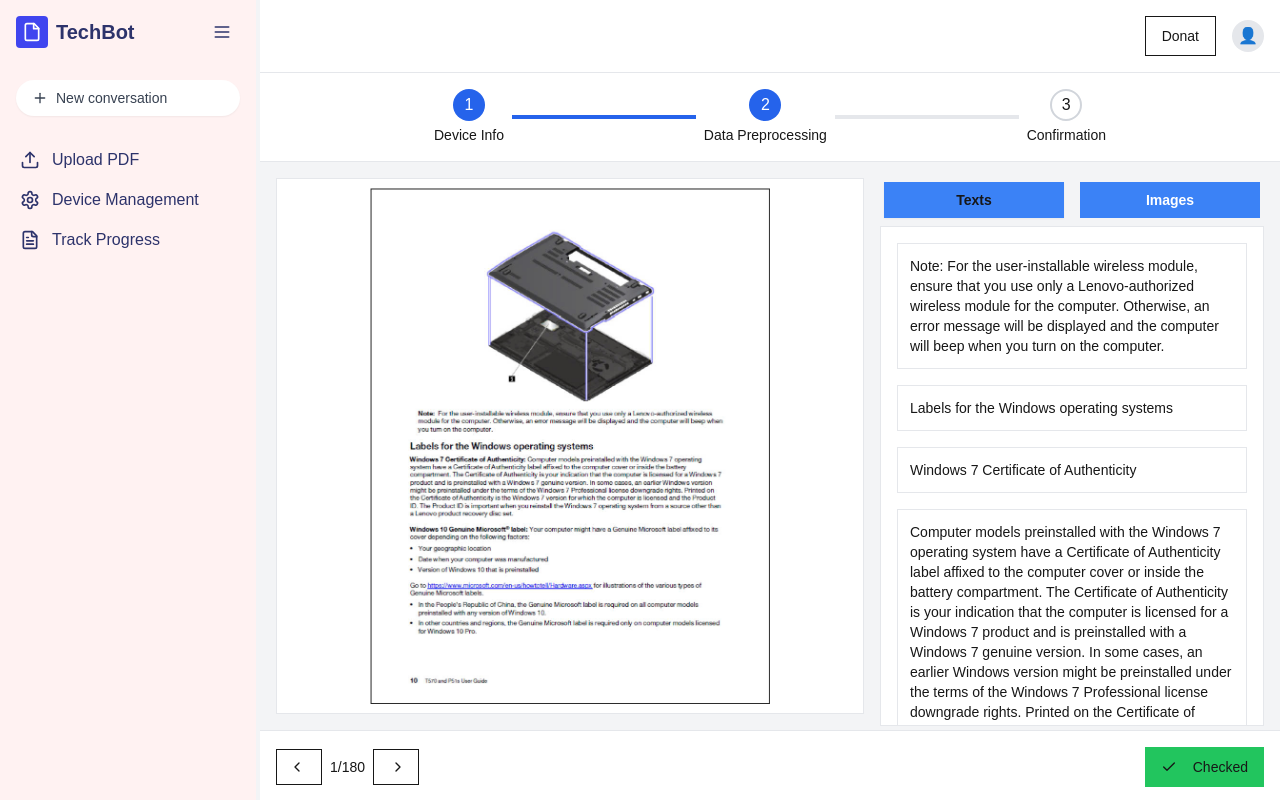
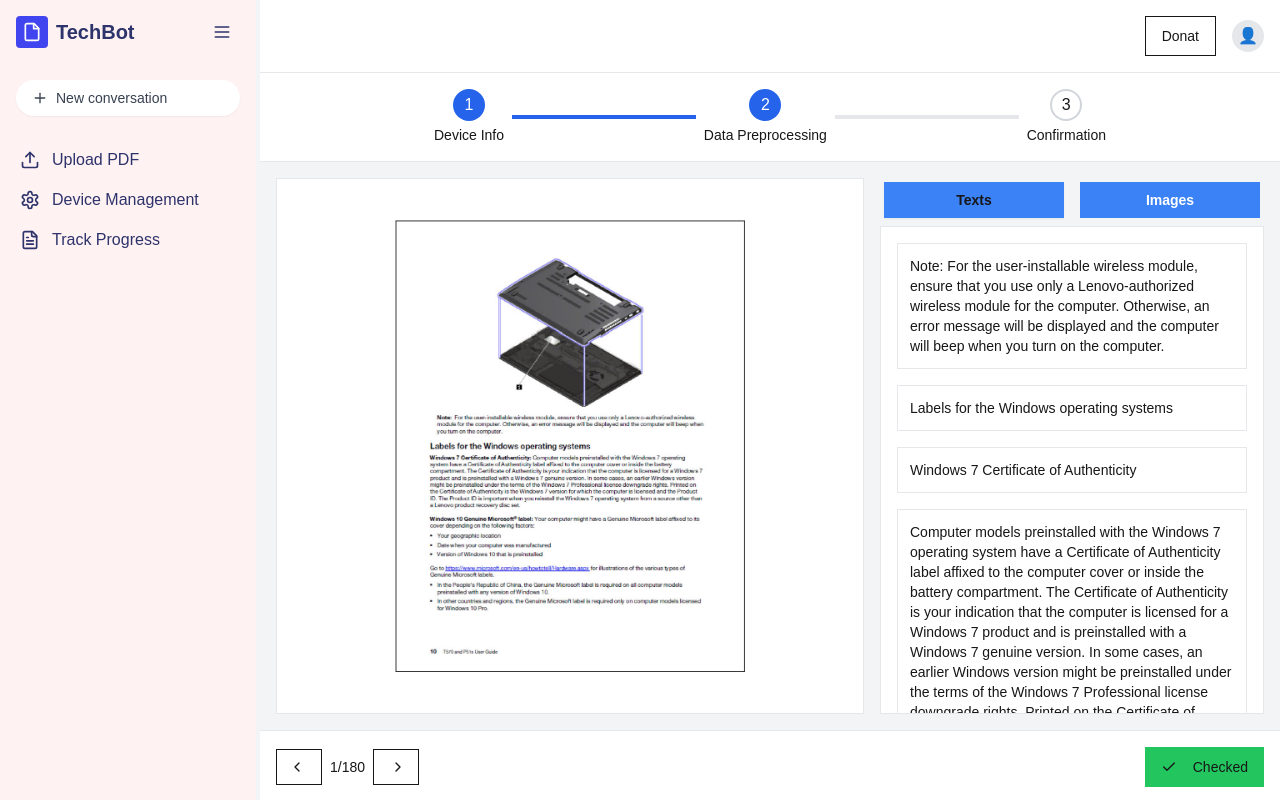
Before and after one commit to ductruonghoc/DATN_08_2025_Front-end, a Next.js app in the folder dmc_fe/: page /process in a window 1280 px wide. Built offline with nearby package versions, Linux system fonts and the light colour scheme.

Commit message:
0.1.2
Cam on Huu Loc

```diff
--- a/dmc_fe/src/app/process/page.tsx
+++ b/dmc_fe/src/app/process/page.tsx
@@ -61,6 +61,8 @@ export default function DocumentProcessor() {
 
       {/* Main Content */}
       <div className={`flex flex-col
+        h-screen
+        overflow-hidden
       ${sidebarOpen ? "pl-[260px]" : "pl-[68px]"} grow`}>
         {/* Header */}
         <header className="bg-white p-4 flex justify-between items-center border-b">
@@ -104,19 +106,20 @@ export default function DocumentProcessor() {
         {/* Document Viewer */}
         <div className="flex-1 p-4 flex flex-col md:flex-row gap-4
         h-[calc(100%-72px-72px-88px)]">
-          <div className="flex-1 bg-white border rounded-md p-4 flex items-center justify-center">
-            <div className="max-w-md">
+          <div className="flex-1 bg-white border rounded-md p-4 flex items-center justify-center
+          overflow-hidden">
+            <div className="max-w-md ">
               <Image
                 src="/text-process.jpg?height=400&width=400"
                 alt="Document Preview"
-                width={400}
-                height={400}
+                width={350}
+                height={350}
                 className="mx-auto"
               />
             </div>
           </div>
 
-          <div className="w-full md:w-96 space-y-4">
+          <div className="w-full md:w-96 space-y-4 h-full">
             <Tabs value={activeTab} onValueChange={setActiveTab}>
               <TabsList className="grid w-full grid-cols-2">
                 <TabsTrigger
@@ -132,7 +135,7 @@ export default function DocumentProcessor() {
                   Images
                 </TabsTrigger>
               </TabsList>
-              <TabsContent value="texts" className="border rounded-md p-4 bg-white h-[500px] overflow-y-auto">
+              <TabsContent value="texts" className="border rounded-md p-4 bg-white h-[calc(100vh-72px-72px-88px-40px-16px-8px-16px)] overflow-y-auto">
                 <div className="space-y-4">
                   <div className="border rounded-md p-3">
                     <p className="text-sm">
@@ -171,7 +174,7 @@ export default function DocumentProcessor() {
                       src="/image-process.svg?height=300&width=400"
                       alt="Device component"
                       width={400}
-                      height={300}
+                      height={400}
                       className="w-full h-full object-contain p-2"
                     />
                   </div>
```
